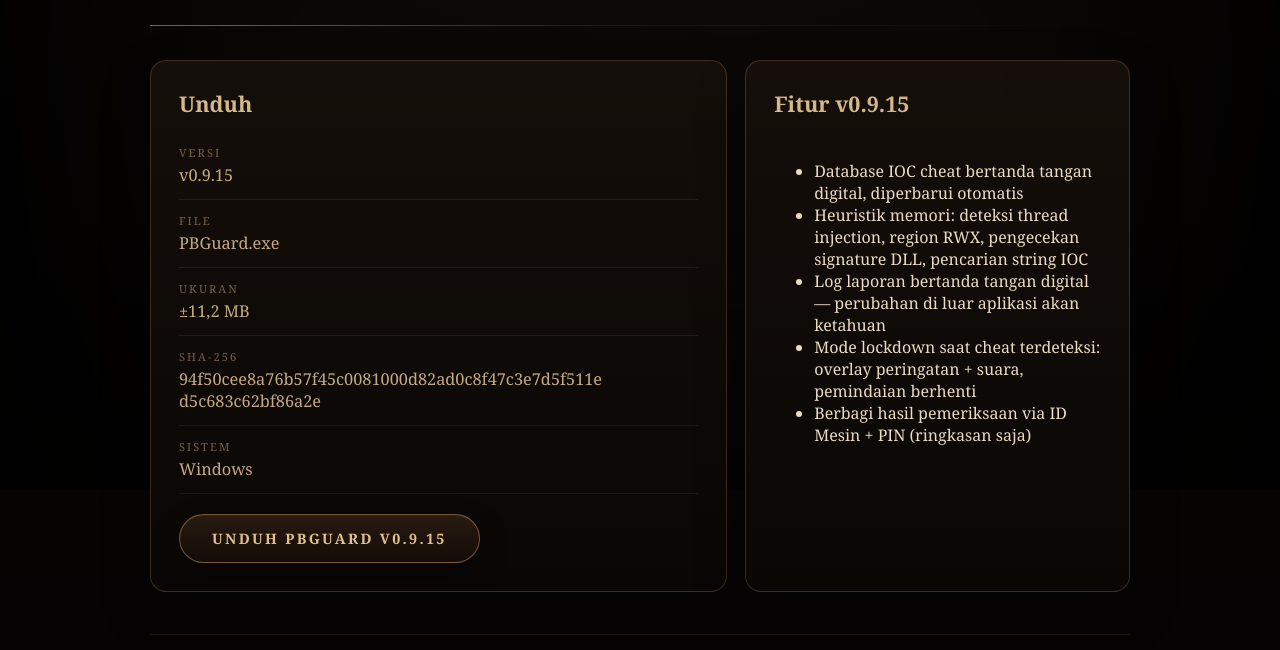
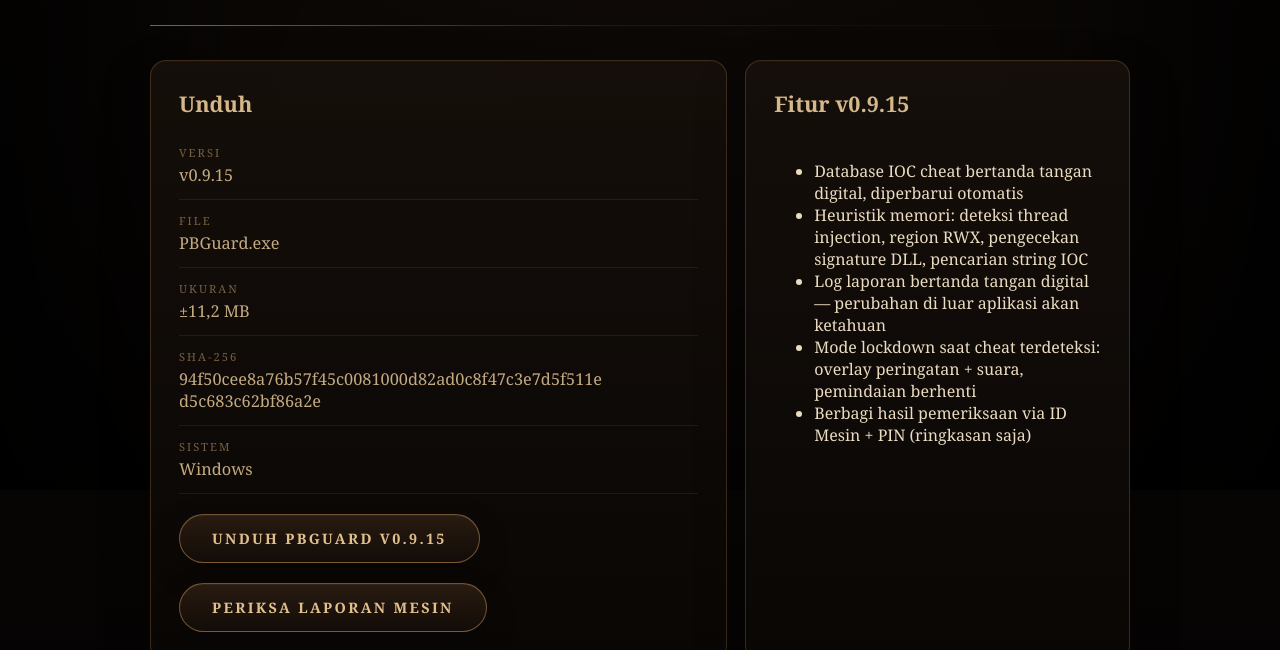
Before and after one commit to Gilx07/3c001e1d0106100601, a plain HTML site: page pbguard.html in a window 1280 px wide. Shown: the part 310-960 px from the top of the page. Drawn offline with Linux system fonts and the light colour scheme; a web font is replaced by a local one.

Commit message:
PBGuard: tombol Periksa Laporan Mesin ke halaman periksa server

```diff
--- a/pbguard.html
+++ b/pbguard.html
@@ -54,6 +54,7 @@
         <div class="about-item"><span class="about-label">SHA-256</span><span class="about-value">94f50cee8a76b57f<wbr>45c0081000d82ad0<wbr>c8f47c3e7d5f511e<wbr>d5c683c62bf86a2e</span></div>
         <div class="about-item"><span class="about-label">Sistem</span><span class="about-value">Windows</span></div>
         <a class="dl-button" href="pbguard/PBGuard.exe">Unduh PBGuard v0.9.15</a>
+        <div><a class="dl-button" href="https://api.dolenthis.my.id/pbguard" target="_blank" rel="noopener">Periksa Laporan Mesin</a></div>
               </section>
 
       <aside class="about-panel about-note" aria-label="Fitur PBGuard">
```
